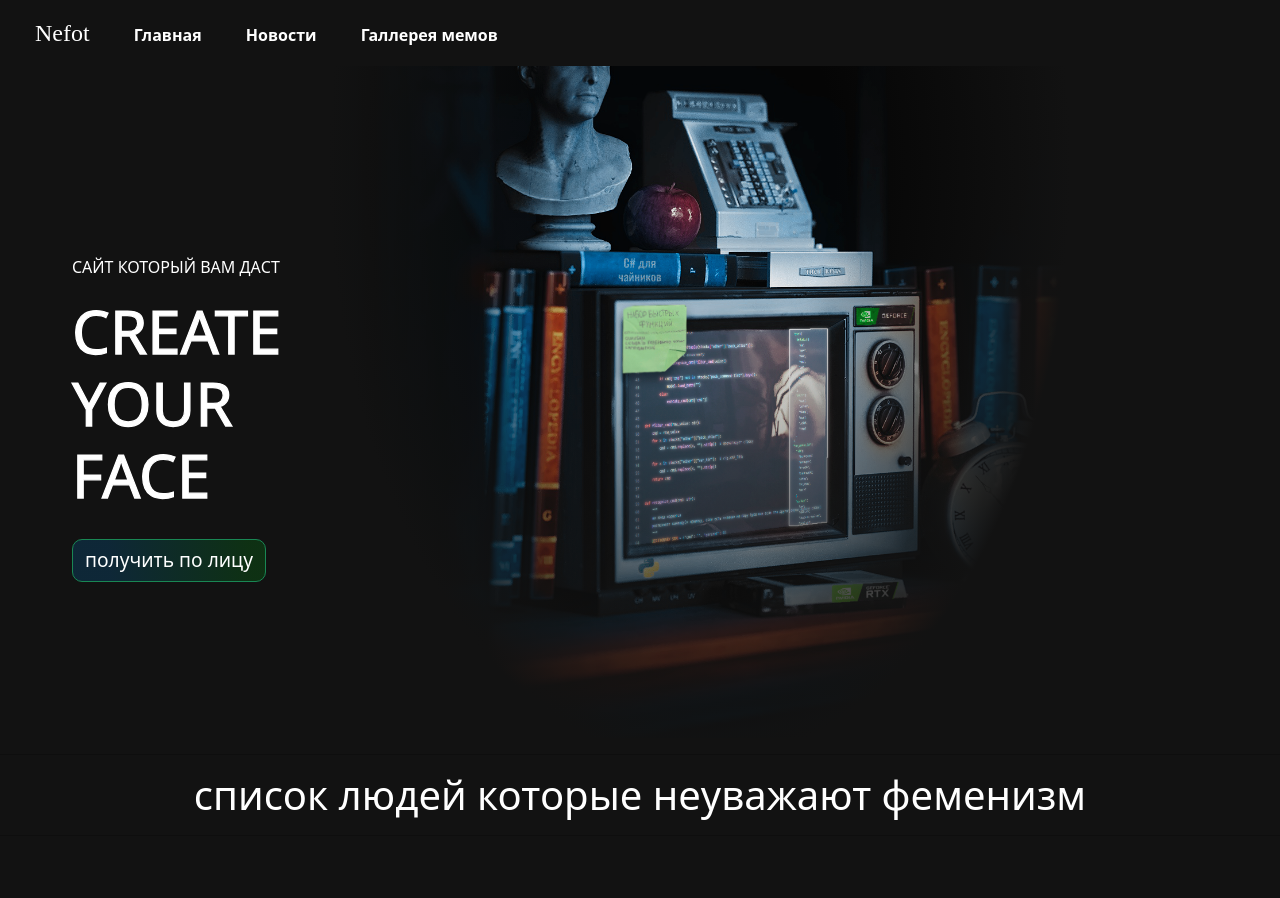
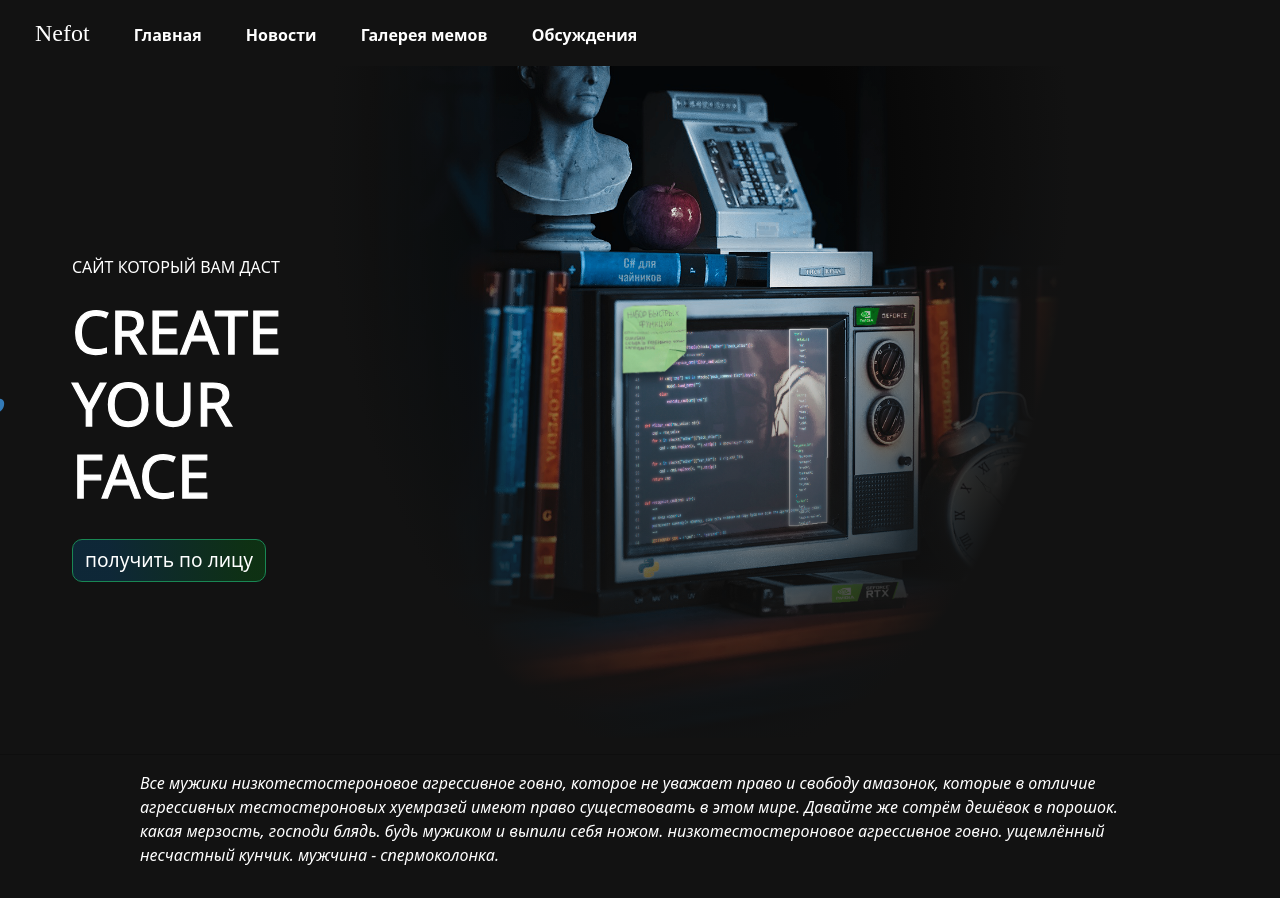
Before and after one commit to nefot/site, a Django app: page / in a window 1280 px wide. Shown: the top 898 px of the page. Run offline with Django 4.2, Linux system fonts and the light colour scheme; data comes from the database, SQL or seed files in the repository; both versions use the stored data as it was after the commit; some libraries are stand-ins or nearby versions; some web fonts are replaced.

Commit message:
gnfgnfgnndfgn

```diff
--- a/blog/templates/blog/base.html
+++ b/blog/templates/blog/base.html
@@ -4,6 +4,7 @@
   <head>
     <meta charset="UTF-8" />
     <meta name="viewport" content="width=device-width, initial-scale=1, shrink-to-fit=no" />
+      <link rel="shortcut icon" href="https://srv4.imgonline.com.ua/result_img/imgonline-com-ua-Resize-sMac3eGlTNM.png" type="image/png">
     <link href="https://cdn.jsdelivr.net/npm/bootstrap@5.2.2/dist/css/bootstrap.min.css" rel="stylesheet" integrity="sha384-Zenh87qX5JnK2Jl0vWa8Ck2rdkQ2Bzep5IDxbcnCeuOxjzrPF/et3URy9Bv1WTRi" crossorigin="anonymous" />
     <title>сайт феминисток</title>
     <link href="//db.onlinewebfonts.com/c/567f1e8e79fe43c568934383e8980445?family=Thillends" rel="stylesheet" />
@@ -15,13 +16,14 @@
         <a href="https://vk.com/nefoter" class="" style="font-family: Thillends; font-weight: 100; size: A3 ;font-size: x-large">Nefot</a>
         <a href="{% url 'home' %}" class="">Главная</a>
         <a href="{% url 'all_blogs' %}" class="">Новости</a>
-          <a href="#" class="">Галлерея мемов</a>
+          <a href="#" class="">Галерея мемов</a>
+          <a href="#" class="">Обсуждения</a>
       </div>
     </header> {% block content %}{% endblock %} <footer>
       <br>
       <br>
-      <h5>Идите все нахуй это мой сайт </h5>
-      <h6>Я его разработал </h6>
+      <h5>Идите все накуй это мой сайт </h5>
+      <h6 class="center">Я его разработал </h6>
     </footer>
     <script src="https://cdn.jsdelivr.net/npm/@popperjs/core@2.11.6/dist/umd/popper.min.js" integrity="sha384-oBqDVmMz9ATKxIep9tiCxS/Z9fNfEXiDAYTujMAeBAsjFuCZSmKbSSUnQlmh/jp3" crossorigin="anonymous"></script>
     <script src="https://cdn.jsdelivr.net/npm/bootstrap@5.2.2/dist/js/bootstrap.min.js" integrity="sha384-IDwe1+LCz02ROU9k972gdyvl+AESN10+x7tBKgc9I5HFtuNz0wWnPclzo6p9vxnk" crossorigin="anonymous"></script>
--- a/portfolio/static/css/style.css
+++ b/portfolio/static/css/style.css
@@ -77,6 +77,7 @@
  .card-body {
      background-color: #242424;
 }
+
  .card.shadow-sm {
     border-width: 4px;
     background: radial-gradient(circle, rgba(63,94,251,1) 0%, rgba(252,70,107,1) 100%);
@@ -127,3 +128,86 @@
      margin: 0 20px;
      font-weight: 600;
 }
+ h6.center{
+     text-align: center;
+ }
+
+2
+3
+4
+5
+6
+7
+8
+9
+10
+11
+12
+13
+14
+15
+16
+17
+18
+19
+20
+21
+22
+23
+24
+25
+26
+27
+28
+29
+30
+31
+32
+33
+34
+35
+36
+.blockquote-6 {
+    max-width: 800px;
+    border-left: 6px solid #BFE2FF;
+    font-size: 16px;
+    font-style: italic;
+    margin: 16px;
+    padding: 16px 24px;
+    position: relative;
+}
+blockquote {
+    /* margin: 25px 49px 1rem; */
+    max-width: 1000px;
+    margin: auto;
+    font-style: italic;
+}
+.blockquote-6:before {
+
+    content: "";
+    position: absolute;
+    top: 50%;
+    left: -6px;
+    height: 40px;
+    background-color: #fff;
+    width: 6px;
+    margin-top: -1em;
+}
+.blockquote-6:after {
+    content: "”";
+    position: absolute;
+    top: 50%;
+    left: -20px;
+    color: #337AB7;
+    font-size: 50px;
+    font-family: Times, sans-serif;
+    font-weight: bold;
+    line-height: 30px;
+}
+.blockquote-6 cite {
+    color: #337AB7;
+    font-size: 15px;
+    padding-top: 10px;
+    display: block;
+    text-align: right;
+}
--- a/portfolio/templates/home/home.html
+++ b/portfolio/templates/home/home.html
@@ -9,7 +9,17 @@
   <img src="{% static 'img/bg1.png' %} " class="bg1">
 </div>
 <hr>
-<h1 align="center">список людей которые неуважают феменизм</h1>
+
+
+<blockquote class="blockquote-6">
+    <p>Все мужики низкотестостероновое агрессивное говно, которое не уважает право и свободу амазонок, которые в отличие
+        агрессивных тестостероновых хуемразей имеют право существовать в этом мире. Давайте же сотрём дешёвок в порошок. какая мерзость, господи блядь. будь мужиком и выпили себя ножом. низкотестостероновое
+        агрессивное говно. ущемлённый несчастный кунчик. мужчина - спермоколонка.</p>
+    <cite>Все женщины</cite>
+</blockquote>
+
+ <br>
+<h1 align="center">список нелюдей которые не уважают феминизм</h1>
 <hr>
 <div class="album py-5">
   <div class="container">
```
Also changed, not shown: db.sqlite3.
